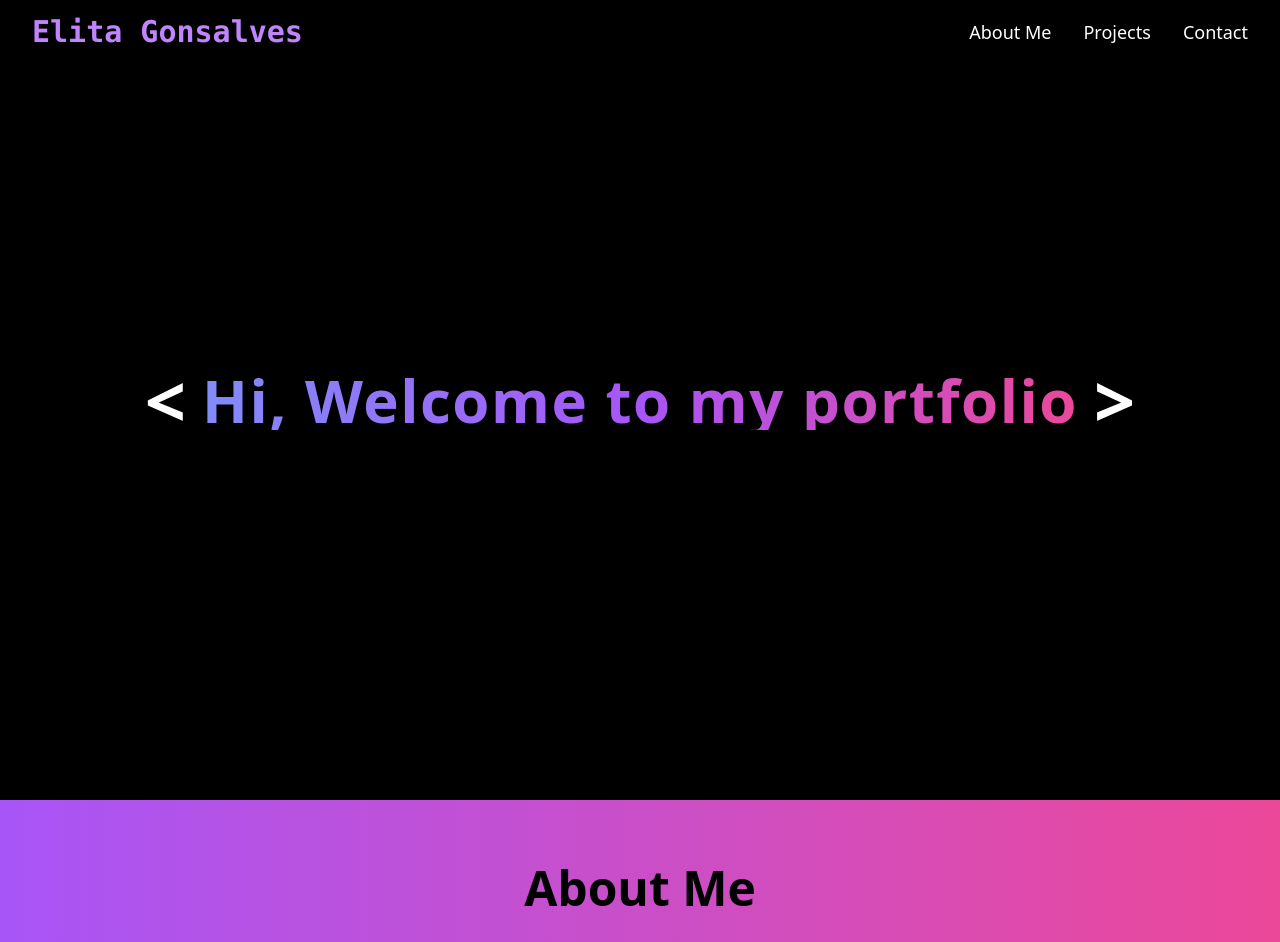
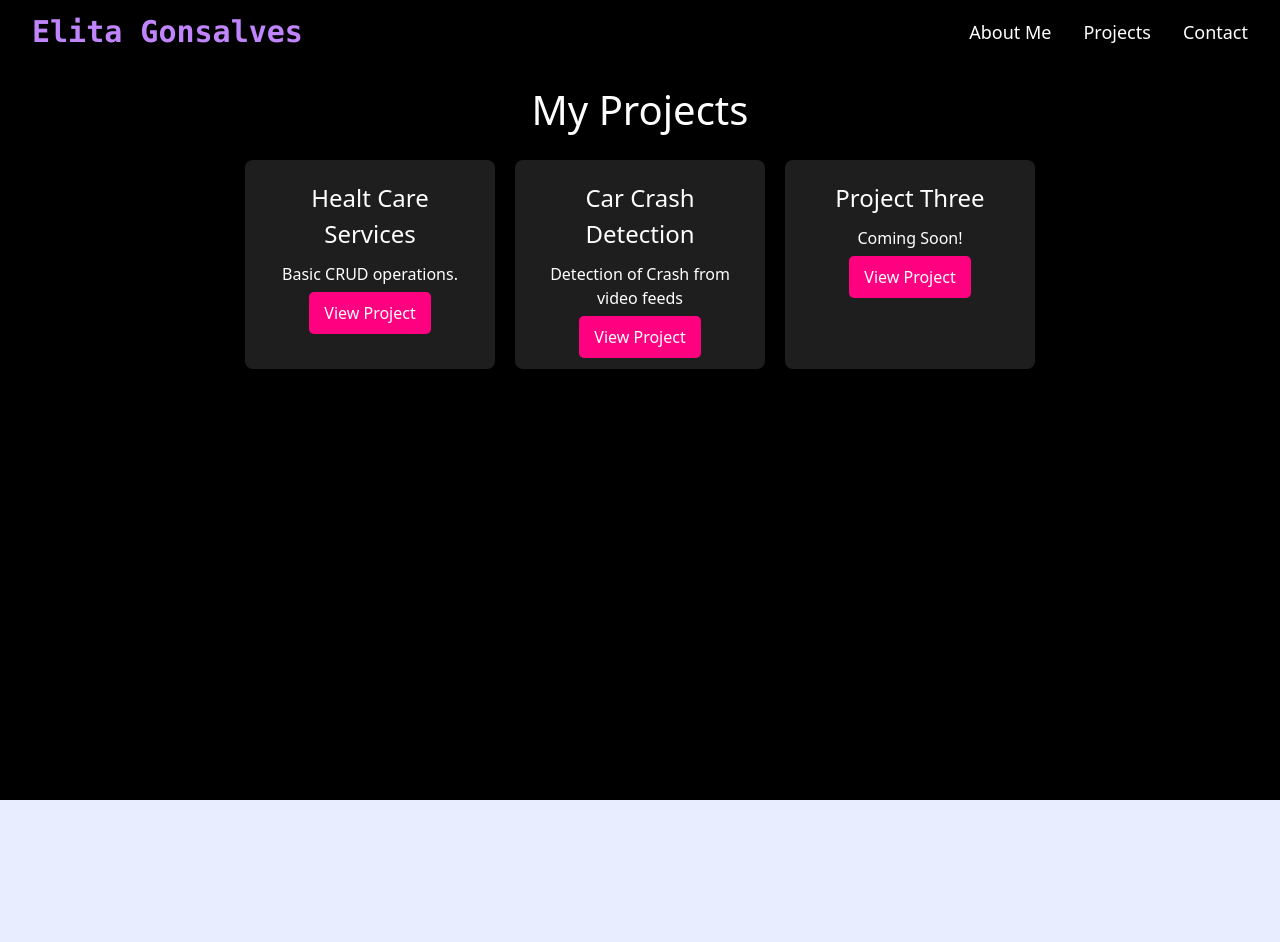
Before and after one commit to ELITE-DEV-22/portfolio, a React (Create React App) app: page /portfolio/Projects in a window 1280 px wide. Shown: the top 942 px of the page. After the commit the page ends 800 px from the top, so only its background shows below. Built offline with nearby package versions, Linux system fonts and the light colour scheme.

Commit message:
Add project 2

```diff
--- a/package.json
+++ b/package.json
@@ -11,6 +11,7 @@
     "react": "^18.3.1",
     "react-dom": "^18.3.1",
     "react-intersection-observer": "^9.13.1",
+    "react-router-dom": "^6.27.0",
     "react-scripts": "5.0.1",
     "react-scroll": "^1.9.0",
     "swiper": "^11.1.14",
--- a/src/App.js
+++ b/src/App.js
@@ -2,11 +2,19 @@ import Landingpage from "./components/Landingpage";
 import Aboutme from './components/Aboutme';
 import Navbar from './components/Navbar';
 import Projects from './components/Projects';
+import { BrowserRouter as Router, Route, Routes } from "react-router-dom";
 
 
 function App() {
   return (
-    <><Navbar/><Landingpage /><Aboutme/><Projects/></>
+    <Router basename="/portfolio">
+      <Navbar/>
+      <Routes>
+        <Route path="/" element={<Landingpage />} />
+        <Route path="/Projects" element={<Projects/>} />
+        <Route path="/about-me" element={<Aboutme/>} />
+      </Routes>
+    </Router>
   );
 }
 /* hello world */
--- a/src/components/Aboutme.js
+++ b/src/components/Aboutme.js
@@ -9,7 +9,7 @@ const AboutMe = () => {
       className="bg-gradient-to-r from-purple-500 to-pink-500 text-black py-16"
     >
       {/* Heading Centered Above */}
-      <h2 className="text-3xl md:text-5xl font-bold mb-8 text-center">
+      <h2 className="text-3xl md:text-5xl font-bold mb-8 text-center mt-8">
         About Me
       </h2>
 
--- a/src/components/Navbar.js
+++ b/src/components/Navbar.js
@@ -1,5 +1,5 @@
 import React from 'react';
-import { Link } from 'react-scroll'; // Make sure to import Link from react-scroll
+import { Link } from 'react-router-dom'; // Import Link from react-router-dom
 
 const Navbar = () => {
   return (
@@ -8,17 +8,15 @@ const Navbar = () => {
 
         {/* Logo */}
         <div className="text-3xl font-bold text-purple-400 font-mono">
-          <a href="#home">Elita Gonsalves</a>
+          <Link to="/">Elita Gonsalves</Link> {/* Changed to Link */}
         </div>
 
         {/* Links for Desktop */}
         <div className="hidden md:flex space-x-8">
-          {[ "About Me", "Projects", "Contact"].map((section, index) => (
+          {["About Me", "Projects", "Contact"].map((section, index) => (
             <Link
               key={index}
-              to={section === "About Me" ? "about-me" : section === "Projects" ? "projects" : section.toLowerCase()} // Adjusting the link for About Me
-              smooth={true}
-              duration={500}
+              to={section === "About Me" ? "/about-me" : section === "Projects" ? "/projects" : "/contact"} // Updated links for router
               className="relative text-lg font-medium transition duration-300 ease-in-out hover:text-purple-400 group"
             >
               {section}
--- a/src/components/Projects.css
+++ b/src/components/Projects.css
@@ -2,12 +2,13 @@
     background-color: black;
     padding: 40px 20px;
     text-align: center;
+    height: 100vh; /* Set the full view height */
 }
 
 .projects-title {
     color: white;
     font-size: 2.5rem;
-    margin-bottom: 40px;
+    margin: 40px 0 20px; /* Add margin top for spacing */
 }
 
 .projects-container {
--- a/src/components/Projects.js
+++ b/src/components/Projects.js
@@ -21,14 +21,14 @@ const Project = () => {
             link: 'https://elite-dev-22.github.io/healthcare-services-app/',
         },
         {
-            title: 'Project Two',
-            description: 'This is a brief description of Project Two.',
-            link: 'https://example.com/project-two',
+            title: 'Car Crash Detection',
+            description: 'Detection of Crash from video feeds',
+            link: 'https://github.com/ELITE-DEV-22/Crash-Detection',
         },
         {
             title: 'Project Three',
-            description: 'This is a brief description of Project Three.',
-            link: 'https://example.com/project-three',
+            description: 'Coming Soon!',
+            link: '.',
         },
     ];
 
```
Also changed, not shown: 1 other file (tests, documents, lock files or other folders).
